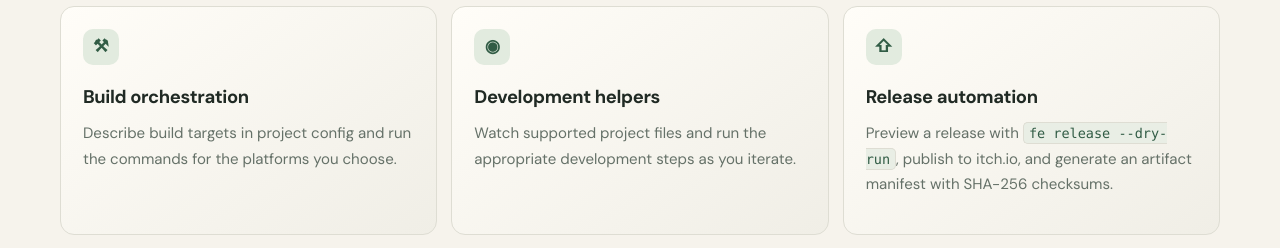
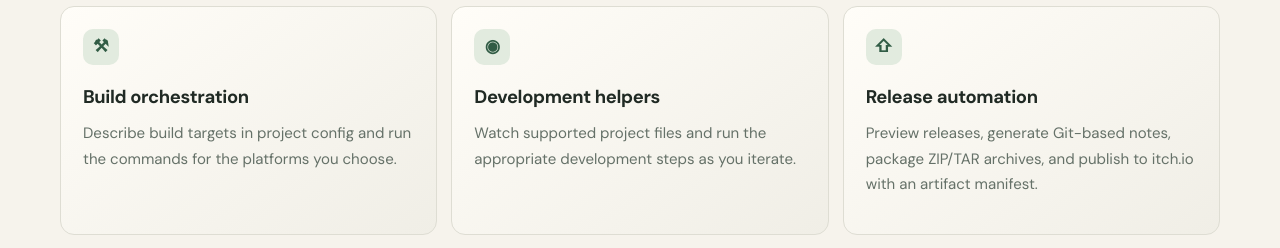
Before and after one commit to flushwhy/fe, a plain HTML site: page docs/site/index.html in a window 1280 px wide. Shown: the part 2280-2528 px from the top of the page. Drawn offline with Linux system fonts and the light colour scheme.

Commit message:
docs: update site release automation guidance

```diff
--- a/docs/site/index.html
+++ b/docs/site/index.html
@@ -181,7 +181,7 @@
           <article class="card"><div class="icon">▦</div><h3>Asset utilities</h3><p>Pack sprite sheets and transcode media through installed tools with repeatable CLI commands.</p></article>
           <article class="card"><div class="icon">⚒</div><h3>Build orchestration</h3><p>Describe build targets in project config and run the commands for the platforms you choose.</p></article>
           <article class="card"><div class="icon">◉</div><h3>Development helpers</h3><p>Watch supported project files and run the appropriate development steps as you iterate.</p></article>
-          <article class="card"><div class="icon">⇧</div><h3>Release automation</h3><p>Preview a release with <code>fe release --dry-run</code>, publish to itch.io, and generate an artifact manifest with SHA-256 checksums.</p></article>
+          <article class="card"><div class="icon">⇧</div><h3>Release automation</h3><p>Preview releases, generate Git-based notes, package ZIP/TAR archives, and publish to itch.io with an artifact manifest.</p></article>
         </div>
       </div>
     </section>
```
